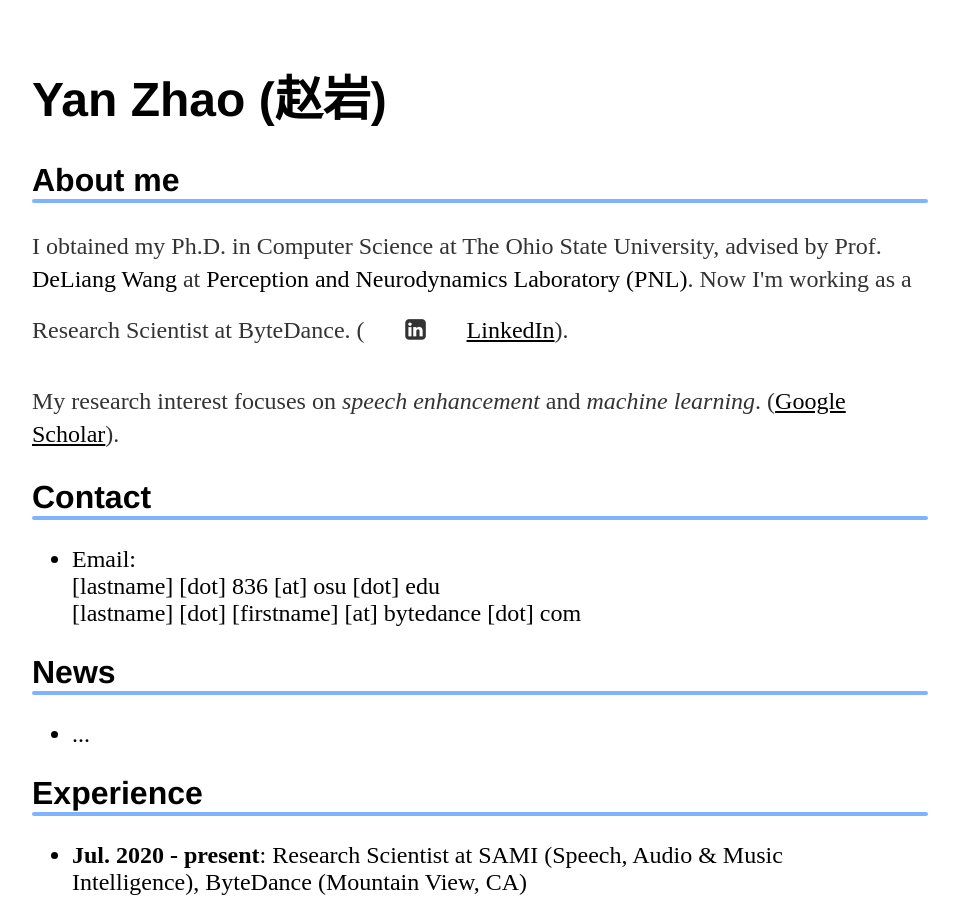
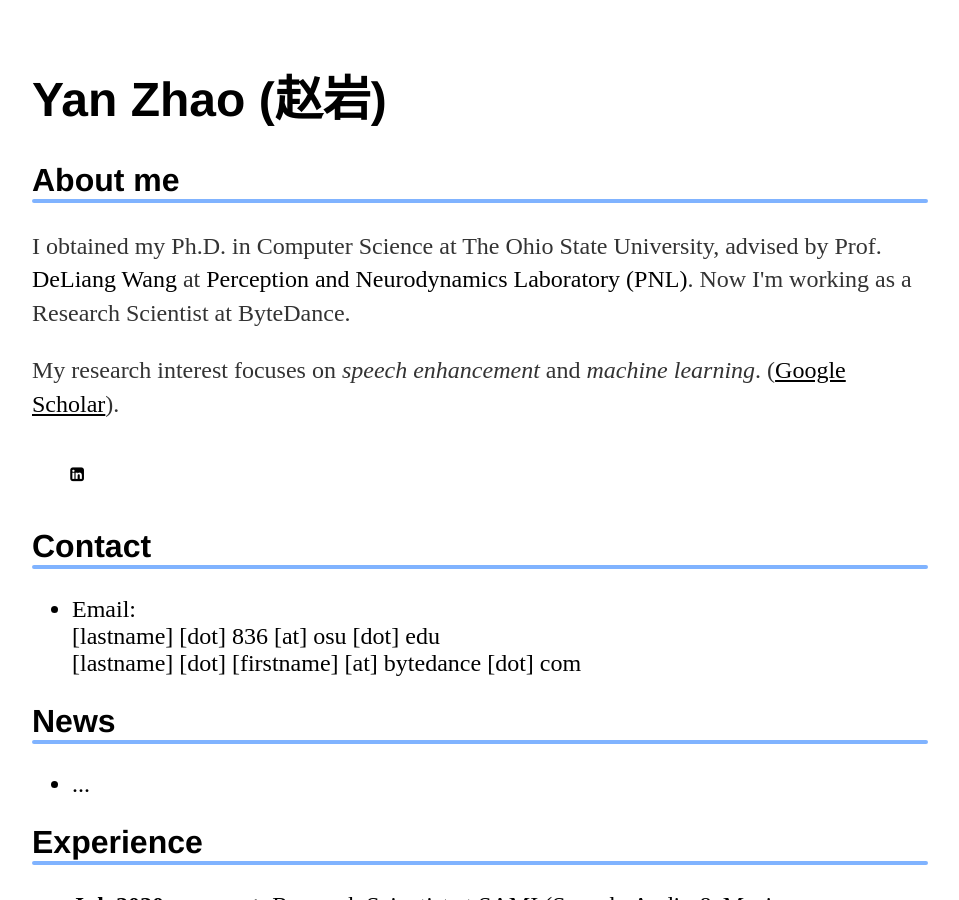
Before and after one commit to cliffzhao/cliffzhao.github.io, a Jekyll site: the page built from index.html, in a window 1280 px wide and 900 px high. Shown: the whole window, without its empty margins (160-1119 px from the left). Built offline with Jekyll 4.4.1, drawn with Linux system fonts in a browser that asks for light colours.

Commit message:
Update index.html

```diff
--- a/index.html
+++ b/index.html
@@ -9,9 +9,15 @@
 
     <h2>About me</h2>
 
-    <p>I obtained my Ph.D. in Computer Science at The Ohio State University, advised by Prof. <a href="http://web.cse.ohio-state.edu/~dwang/">DeLiang Wang</a> at <a href="http://web.cse.ohio-state.edu/~dwang/pnl/">Perception and Neurodynamics Laboratory (PNL)</a>. Now I'm working as a Research Scientist at ByteDance. (    <i class="fa fa-linkedin-square" aria-hidden="true"></i> <a href="https://www.linkedin.com/in/yan-zhao-8785a356/" target="_blank"><U>LinkedIn</U></a>).</p>
+    <p>
+		I obtained my Ph.D. in Computer Science at The Ohio State University, advised by Prof. <a href="http://web.cse.ohio-state.edu/~dwang/">DeLiang Wang</a> at <a href="http://web.cse.ohio-state.edu/~dwang/pnl/">Perception and Neurodynamics Laboratory (PNL)</a>. Now I'm working as a Research Scientist at ByteDance.
+	</p>
 
-    <p>My research interest focuses on <I>speech enhancement</I> and <I>machine learning</I>. (<a href="https://scholar.google.com/citations?user=cHzLMDEAAAAJ&hl=zh-CN" target="_blank"><U>Google Scholar</U></a>).</p>
+    <p>
+		My research interest focuses on <I>speech enhancement</I> and <I>machine learning</I>. (<a href="https://scholar.google.com/citations?user=cHzLMDEAAAAJ&hl=zh-CN" target="_blank"><U>Google Scholar</U></a>).
+	</p>
+
+	<a href="https://www.linkedin.com/in/yan-zhao-8785a356/" target="_blank"><i class="fa fa-linkedin-square" aria-hidden="true"></i></a>
 
     <h2>Contact</h2>
     <ul>
```
